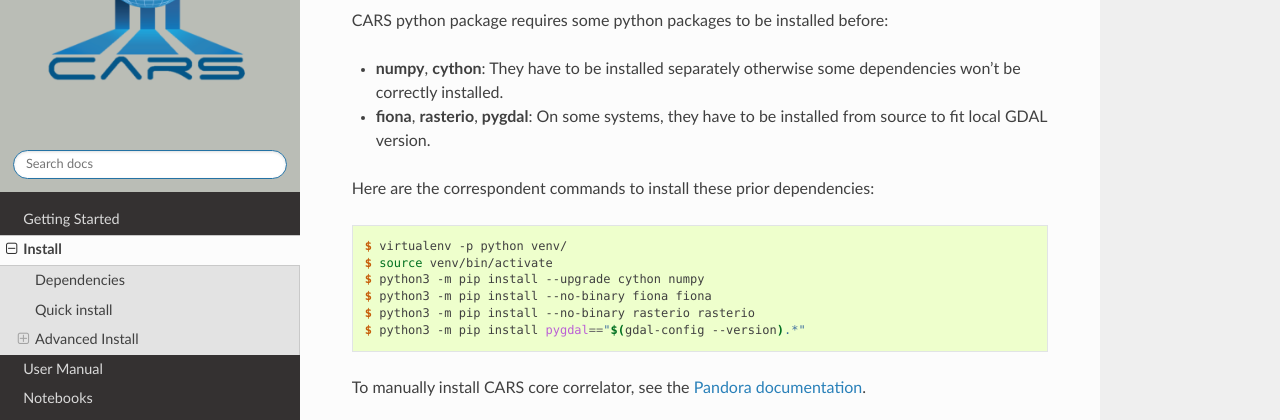
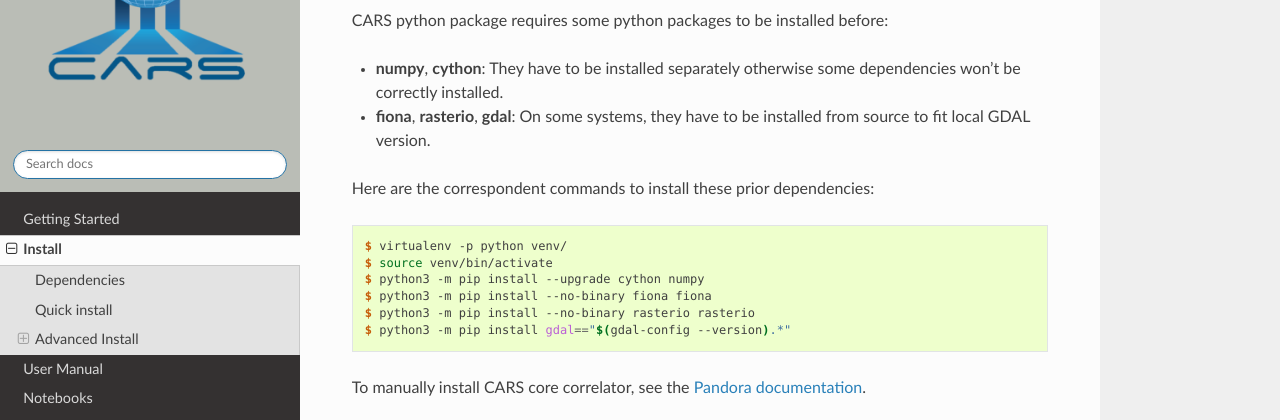
Before and after one commit to CNES/cars, a Sphinx documentation site: the page built from docs/source/install.rst, in a window 1280 px wide and 900 px high, scrolled down 1193 px. Shown: the part 151-571 px from the top of the window. Built offline with Sphinx 7.4.7 and the Read the Docs theme 2.0.0, drawn with Linux system fonts in a browser that asks for light colours.

Commit message:
fix: move pygdal to gdal and add gdal dependency in setup.cfg

```diff
--- a/docs/source/install.rst
+++ b/docs/source/install.rst
@@ -69,7 +69,7 @@ Required python packages
 CARS python package requires some python packages to be installed before:
 
 * **numpy**, **cython**: They have to be installed separately otherwise some dependencies won't be correctly installed.
-* **fiona**, **rasterio**, **pygdal**: On some systems, they have to be installed from source to fit local GDAL version.
+* **fiona**, **rasterio**, **gdal**: On some systems, they have to be installed from source to fit local GDAL version.
 
 Here are the correspondent commands to install these prior dependencies:
 
@@ -80,7 +80,7 @@ Here are the correspondent commands to install these prior dependencies:
     $ python3 -m pip install --upgrade cython numpy
     $ python3 -m pip install --no-binary fiona fiona
     $ python3 -m pip install --no-binary rasterio rasterio
-    $ python3 -m pip install pygdal=="$(gdal-config --version).*"
+    $ python3 -m pip install gdal=="$(gdal-config --version).*"
 
 To manually install CARS core correlator, see the `Pandora documentation <https://github.com/CNES/Pandora>`_.
 
--- a/setup.cfg
+++ b/setup.cfg
@@ -77,6 +77,7 @@ install_requires =
     pandas
     tbb==2020.3.254        # Intel optim for numba: KO for 2021 versions
     numba
+    gdal>=3.0.0
     pandora[sgm]==1.1.1
 
 package_dir =
```
Also changed, not shown: 1 other file.
